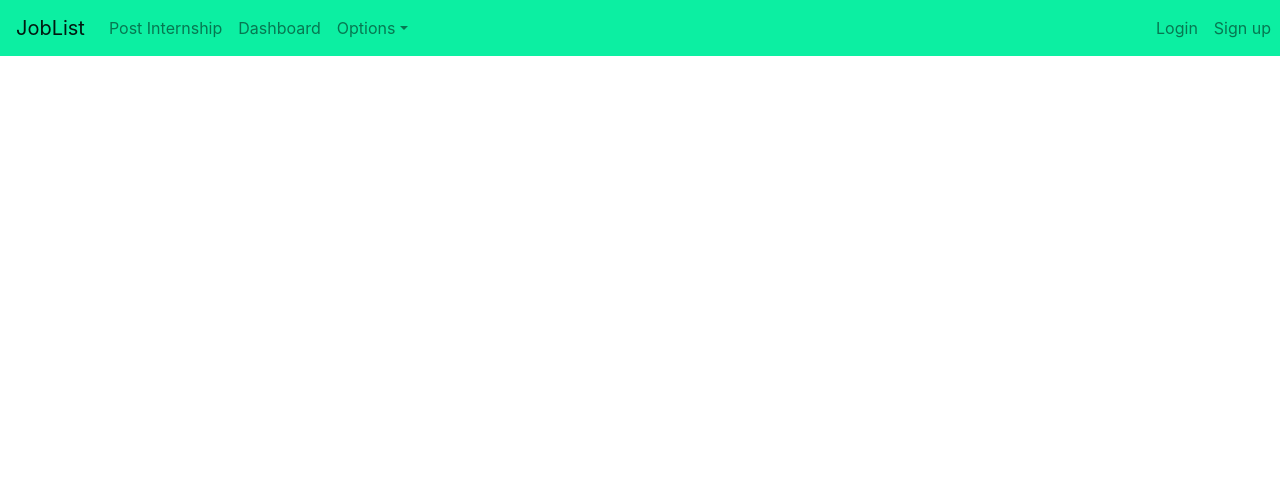
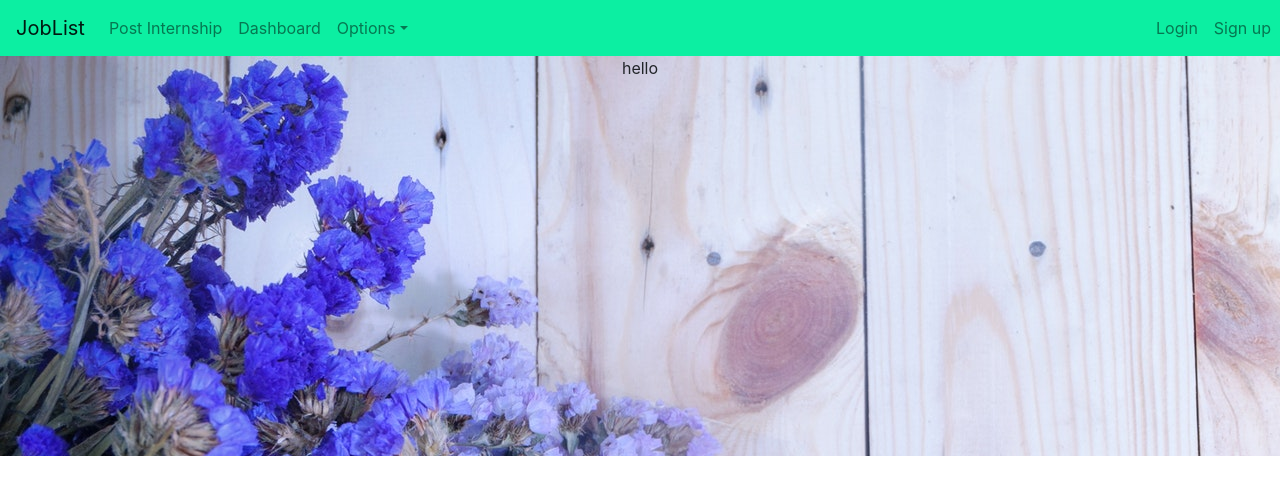
Before and after one commit to tanusgit/InternHire, a React (Create React App) app: page / in a window 1280 px wide. Shown: the top 494 px of the page. Built offline with nearby package versions, Linux system fonts and the light colour scheme.

Commit message:
back image

```diff
--- a/src/App.css
+++ b/src/App.css
@@ -1,15 +1,9 @@
 .nav-color{
   background-color: #0CEFA2;
 }
-.h3{
-  background-color: aquamarine;
-}
-.container{
-
-width: auto;
-height: 200px;
-background-color:red;
-
+.img{
+  background-image: url("./images/f1.jpg");
+  height: 400px;
 }
 
 
--- a/src/App.js
+++ b/src/App.js
@@ -2,11 +2,13 @@ import React from 'react';
 import logo from './logo.svg';
 import Menu from './component/Menu';
 import './App.css';
+import Welcome from './component/welcomepic';
 
 function App() {
   return (
     <div className="App">
     <Menu></Menu>
+    <Welcome></Welcome>
     </div>
   );
 }
--- a/src/component/Menu.js
+++ b/src/component/Menu.js
@@ -1,5 +1,4 @@
 import React, { Component } from 'react';
-import firstpage from '../images/firstpage.jpg';
 import {
   Collapse,
   Navbar,
@@ -29,7 +28,7 @@ class Menu extends Component{
         <NavbarBrand href="/">JobList</NavbarBrand>
           <Nav className="mr-auto" navbar>
             <NavItem>
-              <NavLink href="/components/">Post Internship</NavLink>
+              <NavLink href="/PostInternships">Post Internship</NavLink>
             </NavItem>
             <NavItem>
               <NavLink href="https://github.com/reactstrap/reactstrap">Dashboard </NavLink>
--- /dev/null
+++ b/src/component/welcomepic.js
@@ -0,0 +1,24 @@
+import React, { Component } from 'react';
+class Welcome extends Component{
+
+    constructor(props){
+        super(props);
+    }
+
+    render(){
+        return(
+
+                <div className="img">
+                    <div className="col-sm-12">
+                    <p>hello</p>
+                    </div>
+                </div>
+
+
+        );
+    }
+
+
+
+}
+export default Welcome;
```
Also changed, not shown: src/component/PostInternship.js (added, +20 -0 lines), src/images/f1.jpg (added), src/images/firstpage.jpg (deleted).
